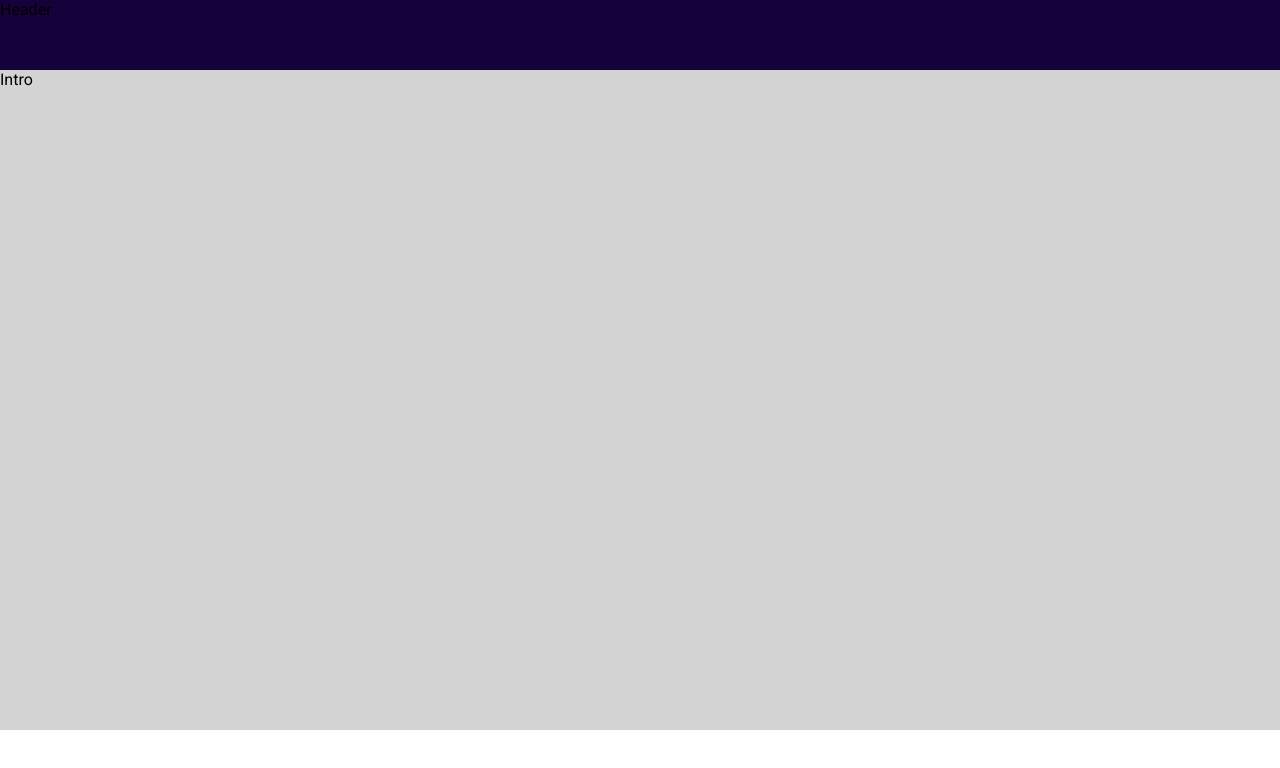
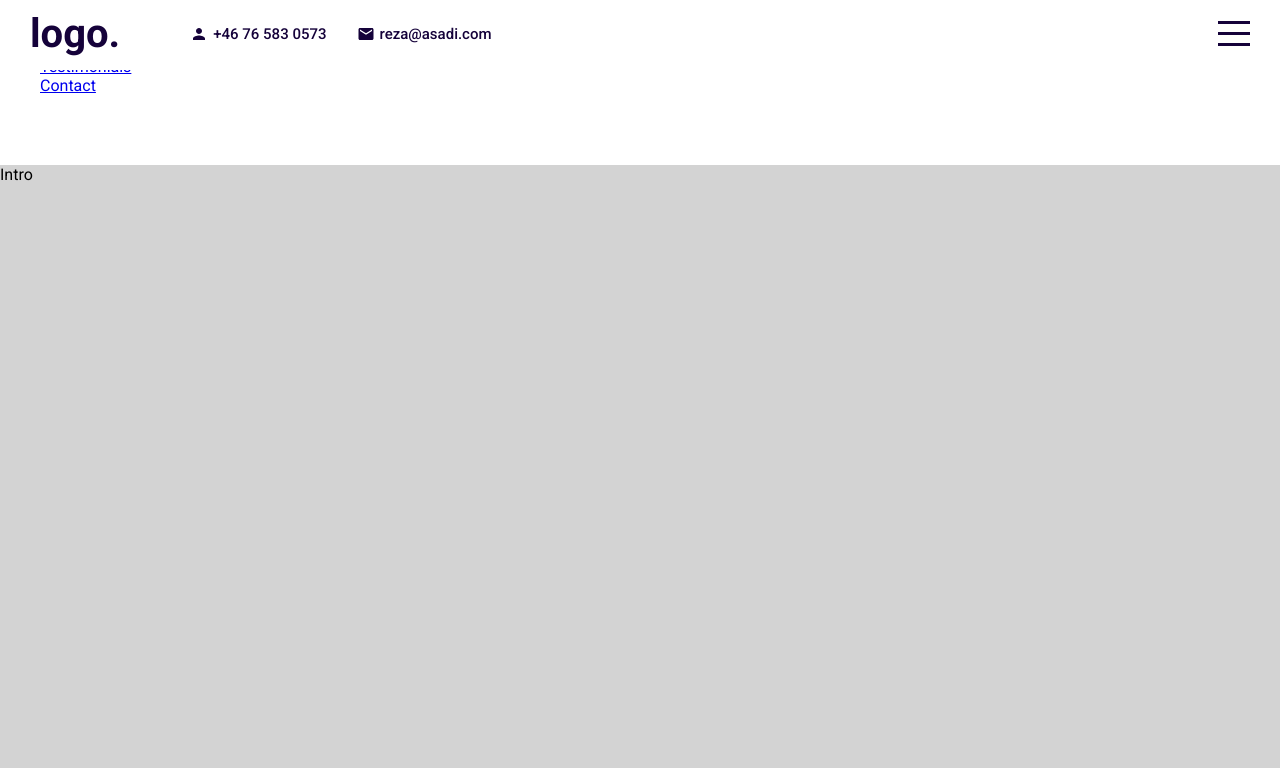
Before and after one commit to rezathegit/portfolio, a React (Create React App) app: page / in a window 1280 px wide. Shown: the top 768 px of the page. Built offline with nearby package versions, Linux system fonts and the light colour scheme.

Commit message:
header added

```diff
--- a/package.json
+++ b/package.json
@@ -3,6 +3,11 @@
   "version": "0.1.0",
   "private": true,
   "dependencies": {
+    "@emotion/react": "^11.7.1",
+    "@emotion/styled": "^11.6.0",
+    "@material-ui/icons": "^4.11.2",
+    "@mui/icons-material": "^5.3.1",
+    "@mui/material": "^5.3.1",
     "@testing-library/jest-dom": "^5.16.1",
     "@testing-library/react": "^12.1.2",
     "@testing-library/user-event": "^13.5.0",
--- a/src/App.jsx
+++ b/src/App.jsx
@@ -8,10 +8,15 @@ import Contact from "./Components/Contact/Contact";
 
 import "./App.scss";
 
+import {useState } from "react";
+import Menu from "./Components/Menu/Menu";
+
 function App() {
+  const [menuOpen, setMenuOpen] = useState(false);
   return (
     <div className="App">
-      <Header />
+      <Header menuOpen={menuOpen} setMenuOpen={setMenuOpen}/>
+      <Menu />
       <div className="sections">
         <Intro />
        <Portfolio />
--- a/src/App.scss
+++ b/src/App.scss
@@ -10,6 +10,7 @@
     background-color:lightpink;
     position: relative;
     top: 70px;
+    scroll-behavior: smooth;
     scroll-snap-type: y mandatory;
     scrollbar-width: none; //for firefox
     &::-webkit-scrollbar{
--- a/src/Components/Contact/Contact.jsx
+++ b/src/Components/Contact/Contact.jsx
@@ -1,7 +1,7 @@
 import "./Contact.scss"
 
 export default function Contact() {
-    return <div className="contact">
+    return <div className="contact" id="contact">
 Contact
     </div>;
 }
--- a/src/Components/Header/Header.jsx
+++ b/src/Components/Header/Header.jsx
@@ -1,7 +1,29 @@
 import "./Header.scss";
+import {Person, Mail} from "@mui/icons-material"
 
-export default function Header() {
-  return <div className="header">
-Header
+export default function Header({ menuOpen, setMenuOpen }) {
+  return <div className={"header " + (menuOpen && "active")}>
+    <div className="wrapper">
+      <div className="left">
+        <a href="#intro" className="logo">logo.</a>
+     <div className="itemContainer">
+    <Person className="icon"/>
+    <span>+46 76 583 0573</span>
+     </div>
+     <div className="itemContainer">
+    <Mail className="icon"/>
+    <span>reza@asadi.com</span>
+     </div>
+      </div>
+      <div className="right">
+        <div className="hamburger" onClick={() =>setMenuOpen(!menuOpen)} >
+          <span className="line1"></span>
+          <span className="line2"></span>
+          <span className="line3"></span>
+        </div>
+      </div>
+    </div>
+
+    Header
   </div>;
 }
--- a/src/Components/Header/Header.scss
+++ b/src/Components/Header/Header.scss
@@ -1,10 +1,86 @@
 @import "../../Global.scss";
 
-.header{
+.header {
     width: 100%;
     height: 70px;
-    background-color: $mainColor;
+    background-color: white;
+    color: $mainColor;
     position: fixed;
     top: 0;
     z-index: 2;
+    transition: all 2s ease;
+
+    .wrapper {
+        padding: 10px 30px;
+        display: flex;
+        align-items: center;
+        justify-content: space-between;
+
+        .left {
+            display: flex;
+            align-items: center;
+
+            .logo {
+                font-size: 40px;
+                font-weight: 700;
+                text-decoration: none;
+                color: inherit;
+                margin-right: 40px;
+            }
+
+            .itemContainer {
+                display: flex;
+                align-items: center;
+                margin-left: 30px;
+
+                .icon {
+                    font-size: 18px;
+                    margin-right: 5px;
+                }
+
+                span {
+                    font-size: 15px;
+                    font-weight: 500;
+                }
+            }
+        }
+        .right {
+            .hamburger {
+                width: 32px;
+                height: 25px;
+                display: flex;
+                flex-direction: column;
+                justify-content: space-between;
+                cursor: pointer;
+
+                span {
+                    width: 100%;
+                    height: 3px;
+                    background-color: $mainColor;
+                    transform-origin: left;
+                    transition: all 2s ease;
+                }
+            }
+        }
+    }
+    &.active{
+        background-color: $mainColor;
+        color: white;
+
+        .hamburger{
+            span{
+                &:first-child{
+                    background-color: white;
+                    transform: rotate(45deg);
+                }
+                &:nth-child(2) {
+                    opacity: 0;
+                }
+                &:last-child{
+                    background-color: white;
+                    transform: rotate(-45deg);
+                }
+            }
+        }
+    }
 }
--- a/src/Components/Intro/Intro.jsx
+++ b/src/Components/Intro/Intro.jsx
@@ -1,7 +1,7 @@
 import "./Intro.scss";
 
 export default function Intro() {
-  return <div className="intro">
+  return <div className="intro" id="intro">
 Intro
   </div>;
 }
--- /dev/null
+++ b/src/Components/Menu/Menu.jsx
@@ -0,0 +1,24 @@
+import "./Menu.scss"
+
+export default function Menu() {
+  return <div className="menu">
+      <ul>
+          <li>
+              <a href="#intro">Home</a>
+          </li>
+          <li>
+              <a href="#portfolio">Portfolio</a>
+          </li>
+          <li>
+              <a href="#works">Works</a>
+          </li>
+          <li>
+              <a href="#testimonials">Testimonials</a>
+          </li>
+          <li>
+              <a href="#contact">Contact</a>
+          </li>
+      </ul>
+
+  </div>;
+}
--- a/src/Components/Portfolio/Portfolio.jsx
+++ b/src/Components/Portfolio/Portfolio.jsx
@@ -1,7 +1,7 @@
 import "./Portfolio.scss";
 
 export default function Portfolio() {
-  return <div className="portfolio">
+  return <div className="portfolio" id="portfolio">
 PORTFOLIO
   </div>;
 }
--- a/src/Components/Testimonials/Testimonials.jsx
+++ b/src/Components/Testimonials/Testimonials.jsx
@@ -1,7 +1,7 @@
 import "./Testimonials.scss";
 
 export default function Testimonials() {
-  return <div className="testimonials">
+  return <div className="testimonials" id="testimonials">
 Testimonials
   </div>;
 }
--- a/src/Components/Works/Works.jsx
+++ b/src/Components/Works/Works.jsx
@@ -1,7 +1,7 @@
 import "./Works.scss";
 
 export default function Works() {
-  return <div className="works">
+  return <div className="works" id="works">
       Works
   </div>;
 }
```
Also changed, not shown: src/Components/Menu/Menu.scss (added), 1 other file (tests, documents, lock files or other folders).
